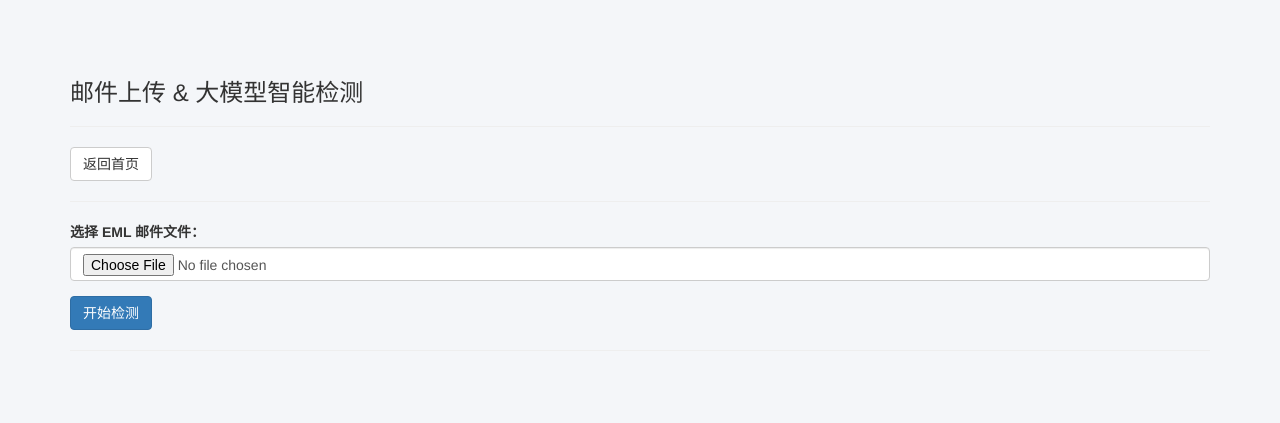
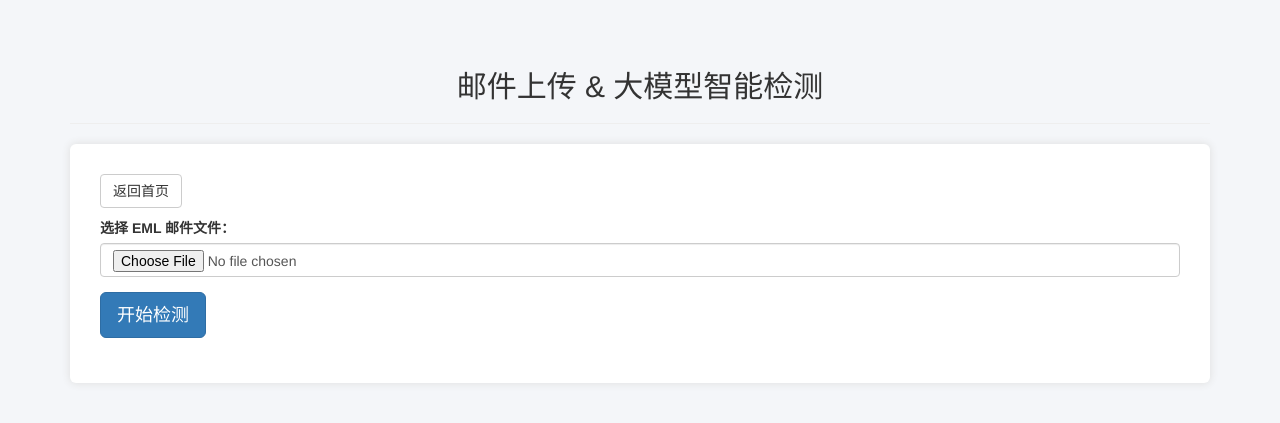
Before and after one commit to xldtxy/phish-trace-system, a Flask app: page /upload in a window 1280 px wide. Shown: the top 423 px of the page. Run offline with Flask 3, Linux system fonts and the light colour scheme; parts of the project's set-up code (start-up, migrations or seed data) failed here and were passed over; some libraries are stand-ins or nearby versions.

Commit message:
更新前端页面
新增测试垃圾邮件

```diff
--- a/modules/preprocess.py
+++ b/modules/preprocess.py
@@ -86,3 +86,7 @@ def parse_email(file_path):
 
     except Exception as e:
         raise Exception(f"邮件解析失败: {str(e)}")
+
+
+# 兼容旧版函数名
+parse_email_simple = parse_email
--- a/templates/upload.html
+++ b/templates/upload.html
@@ -2,66 +2,95 @@
 <html lang="zh-CN">
 <head>
     <meta charset="UTF-8">
-    <title>邮件上传检测</title>
-    <link rel="stylesheet" href="https://cdn.jsdelivr.net/npm/bootstrap@3.4.1/dist/css/bootstrap.min.css">
-    <script src="https://cdn.jsdelivr.net/npm/jquery@3.6.4/dist/jquery.min.js"></script>
-    <script src="https://cdn.jsdelivr.net/npm/bootstrap@3.4.1/dist/js/bootstrap.min.js"></script>
+    <title>邮件上传检测 - 钓鱼邮件溯源与反制系统</title>
+    <link rel="stylesheet" href="https://cdn.staticfile.org/twitter-bootstrap/3.4.1/css/bootstrap.min.css">
+    <script src="https://cdn.staticfile.org/jquery/3.6.4/jquery.min.js"></script>
+    <script src="https://cdn.staticfile.org/twitter-bootstrap/3.4.1/js/bootstrap.min.js"></script>
     <style>
         body { background: #f4f6f9; }
-        .box { margin-top: 60px; }
+        .main-box { margin-top: 50px; }
+        .card {
+            background: #fff;
+            padding: 30px;
+            border-radius: 6px;
+            box-shadow: 0 0 8px #ddd;
+            margin-bottom: 20px;
+        }
+        .tip-text { color: #999; margin-top: 15px; }
+        .result-box { display: none; margin-top: 20px; border-top: 1px solid #eee; padding-top: 20px; }
     </style>
 </head>
 <body>
-<div class="container box">
+<div class="container main-box">
+    <h2 class="text-center">邮件上传 & 大模型智能检测</h2>
+    <hr>
+
     <div class="card">
-        <h3>邮件上传 & 大模型智能检测</h3>
-        <hr>
-        <a href="index.html" class="btn btn-default">返回首页</a>
-        <hr>
+        <p><a href="/" class="btn btn-default">返回首页</a></p>
 
         <div class="form-group">
             <label>选择 EML 邮件文件：</label>
-            <input type="file" id="mailFile" accept=".eml" class="form-control">
+            <input type="file" id="emailFile" accept=".eml" class="form-control">
         </div>
 
-        <button id="submitBtn" class="btn btn-primary">开始检测</button>
-        <hr>
-        <div id="tip"></div>
+        <button id="startBtn" class="btn btn-primary btn-lg">开始检测</button>
+        <p id="tip" class="tip-text"></p>
+
+        <div id="resultBox" class="result-box">
+            <h4>检测结果</h4>
+            <div id="resultContent"></div>
+        </div>
     </div>
 </div>
 
 <script>
-// 点击检测
-$("#submitBtn").click(function(){
-    let file = $("#mailFile")[0].files[0];
-    if(!file){
-        $("#tip").html('<span class="text-danger">请先选择邮件文件</span>');
+    $(function() {
+        $("#startBtn").click(function() {
+            const fileInput = $("#emailFile")[0];
+            if (!fileInput.files || fileInput.files.length === 0) {
+                $("#tip").text("请先选择.eml格式的邮件文件");
                 return;
             }
 
-    // 构造表单数据
-    let formData = new FormData();
-    formData.append("file", file);
+            const formData = new FormData();
+            formData.append("file", fileInput.files[0]);
 
-    $("#tip").html('<span class="text-info">正在上传并检测，请稍等...</span>');
+            $("#startBtn").attr("disabled", true).text("检测中...");
+            $("#tip").text("正在解析邮件并执行智能检测，请稍候...");
+            $("#resultBox").hide();
 
-    // 对接后端接口 后端跑在 127.0.0.1:5000
             $.ajax({
-        url: "http://127.0.0.1:5000/upload",
+                url: "/api/upload",
                 type: "POST",
                 data: formData,
+                dataType: "json",
+                // 文件上传必填配置，禁止jQuery自动处理数据和设置Content-Type
+                contentType: false,
                 processData: false,
-        contentType: false,
-        success: function(res){
-            $("#tip").html('<span class="text-success">检测成功，正在跳转结果页...</span>');
-            // 跳转到结果页
-            setTimeout(function(){
-                window.location.href = "result.html";
-            }, 1500);
+                success: function(res) {
+                    $("#startBtn").attr("disabled", false).text("开始检测");
+                    if (res.success) {
+                        $("#tip").text("检测完成");
+                        const detect = res.detection;
+                        const trace = res.trace;
+                        $("#resultContent").html(`
+                            <p><strong>发件人：</strong>${res.email.from}</p>
+                            <p><strong>邮件主题：</strong>${res.email.subject}</p>
+                            <p><strong>风险等级：</strong><span class="text-danger">${detect.risk_level}</span></p>
+                            <p><strong>置信度：</strong>${detect.confidence}</p>
+                            <p><strong>判定理由：</strong>${detect.reason}</p>
+                            <p><strong>溯源公网IP：</strong>${trace.ips.length} 个</p>
+                        `);
+                        $("#resultBox").show();
+                    } else {
+                        $("#tip").text("检测失败：" + res.error);
+                    }
                 },
-        error: function(){
-            $("#tip").html('<span class="text-danger">请求失败，请检查后端是否启动</span>');
+                error: function() {
+                    $("#startBtn").attr("disabled", false).text("开始检测");
+                    $("#tip").text("请求失败，请检查后端服务是否正常运行");
                 }
+            });
         });
     });
 </script>
```
Also changed, not shown: templates/index.html (+7 -6 lines), blacklist.db (added), 2 other files. Lines whose indentation alone changed are shown as unchanged.
